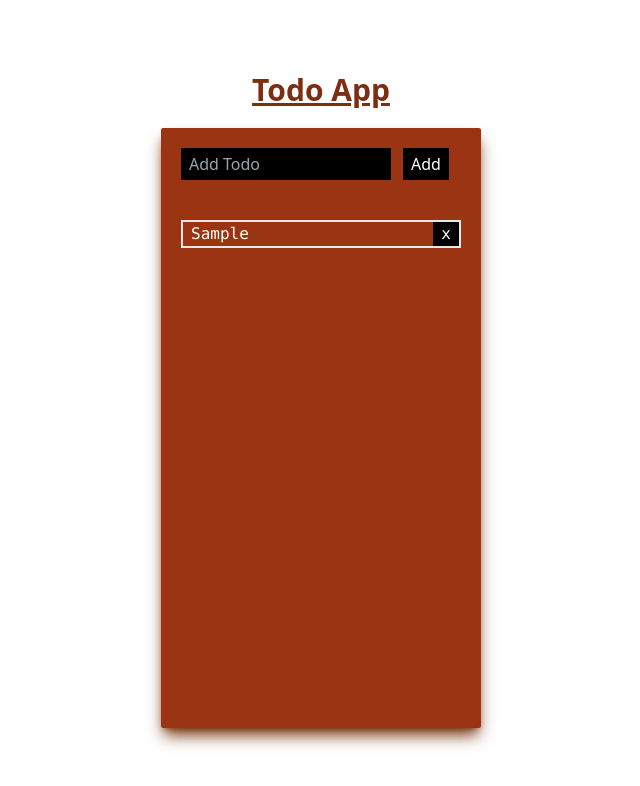
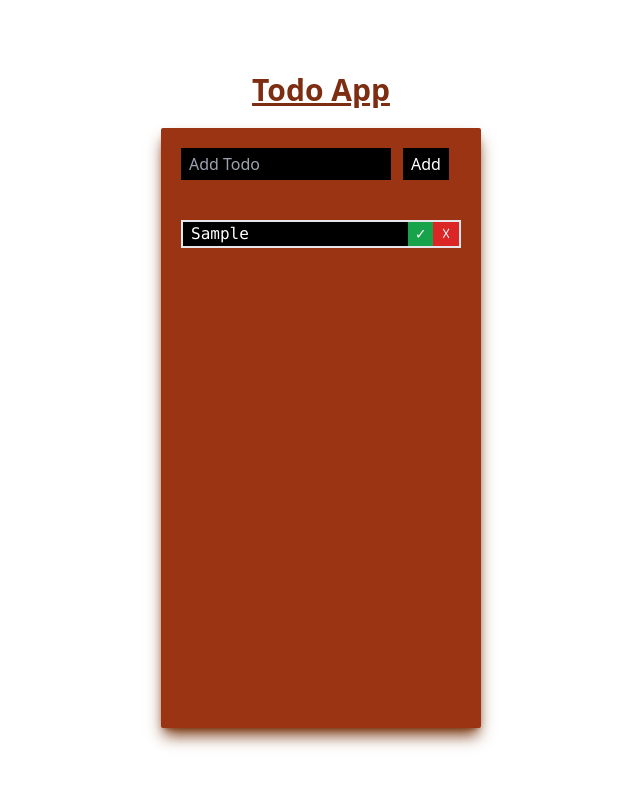
Before and after one commit to rajasyah/todo-react-app, a React (Create React App) app: page / in a window 1280 px wide. Both pictures are taken after typing "Sample" into the empty fields and a click on the button "Add". Shown: the top 786 px of the page, without its empty margins (319-959 px from the left). Built offline with nearby package versions, Linux system fonts and the light colour scheme.

Commit message:
complete fiture

```diff
--- a/src/components/List.js
+++ b/src/components/List.js
@@ -5,16 +5,40 @@ const List = ({ todos, setList }) => {
     <ul>
       {todos.map((todo) => (
         <li
-          className="flex justify-between border-2 pl-2 mb-4 text-white font-mono "
+          className="flex justify-between bg-black border-2 pl-2 mb-4 text-white font-mono "
           key={todo.id}
         >
-          {todo.completed ? "Complete" : todo.text}
-          <button
-            onClick={() => setList(todos.filter((el) => el.id !== todo.id))}
-            className="bg-black px-2"
-          >
-            x
-          </button>
+          {todo.completed ? (
+            <p className="line-through">{todo.text}</p>
+          ) : (
+            todo.text
+          )}
+          <div className="">
+            <button
+              onClick={() =>
+                setList(
+                  todos.map((item) => {
+                    if (item.id === todo.id) {
+                      return {
+                        ...item,
+                        completed: !item.completed,
+                      };
+                    }
+                    return item;
+                  })
+                )
+              }
+              className="bg-green-600 px-2"
+            >
+              &#10003;
+            </button>
+            <button
+              onClick={() => setList(todos.filter((el) => el.id !== todo.id))}
+              className="bg-red-600 px-2"
+            >
+              &#9747;
+            </button>
+          </div>
         </li>
       ))}
     </ul>
```
